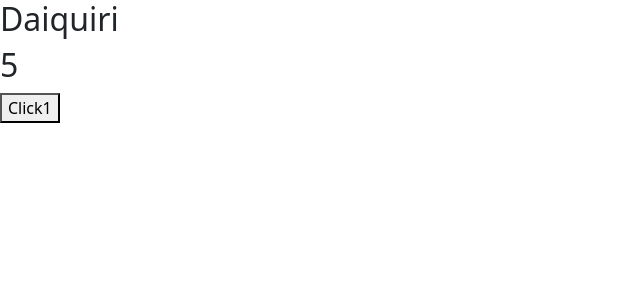
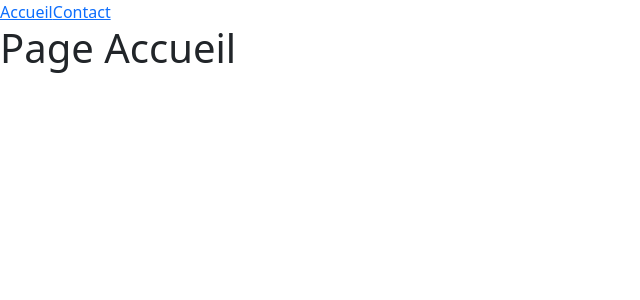
Before and after one commit to J2okiala/100-Crousti, a React (Vite) app: page / in a window 1280 px wide. Shown: the top 300 px of the page, without its empty margins (0-640 px from the left). Built offline with nearby package versions, Linux system fonts and the light colour scheme.

Commit message:
Mise en place de la navigation

```diff
--- a/package.json
+++ b/package.json
@@ -13,12 +13,14 @@
     "bootstrap": "^5.2.3",
     "react": "^19.1.0",
     "react-dom": "^19.1.0",
-    "react-icons": "^5.5.0"
+    "react-icons": "^5.5.0",
+    "react-router-dom": "^7.8.0"
   },
   "devDependencies": {
     "@eslint/js": "^9.25.0",
     "@types/react": "^19.1.2",
     "@types/react-dom": "^19.1.2",
+    "@types/react-router-dom": "^5.3.3",
     "@vitejs/plugin-react": "^4.4.1",
     "eslint": "^9.25.0",
     "eslint-plugin-react-hooks": "^5.2.0",
--- a/src/App.tsx
+++ b/src/App.tsx
@@ -1,32 +1,21 @@
-
-import { useState } from 'react';
+import { Routes, Route, Link } from "react-router-dom";
 import './App.css';
+import Home from "./pages/Home";
+import Contact from "./pages/Contact";
+import Navbar from "./components/Navbar/Navbar";
 
 
 function App() {
-  const [drink, setDrink] = useState({title: "Daiquiri", price: 5});
-
-  const handleClick =() => {
-    drink.price ++;
-    console.log(drink.price);
-
-    const drink2 = {...drink};
-    setDrink(drink2)// Créer un objet drink et le remplacé Utiliser le spred operator
-    console.log(drink2.price);
-  };
-
-        return (
-        <div>
-          <h2>{drink.title}</h2>
-          <h2>{drink.price}</h2>
-          <button onClick={handleClick} >Click1</button>
-        </div>
-    )
-
-
+    return (
+    <div>
+        <Navbar />
+        <Routes>
+          <Route path="/" element={<Home />} />
+          <Route path="/contact" element={<Contact />} />
+        </Routes>
+    </div>
+  )
 
 }
 
 export default App
-
-// Un composant react Menu (tu peux t'inspirer des menus de bootstrap)
--- a/src/components/ListGroup/ListGroup.module.css
+++ /dev/null
@@ -1,3 +0,0 @@
-.list-group{
-
-}
--- a/src/components/ListGroup/index.ts
+++ /dev/null
@@ -1,6 +0,0 @@
-import ListGroup from "./ListGroup";
-
-
-
-
-export default ListGroup
--- /dev/null
+++ b/src/components/Navbar/Navbar.tsx
@@ -0,0 +1,12 @@
+import { Link } from "react-router-dom"
+
+const Navbar = () => {
+    return(
+        <div className="flex space-x-4">
+            <Link to="/" className="hover:text-gray-300">Accueil</Link>
+            <Link to="/contact" className="hover:text-gray-300">Contact</Link>
+        </div>
+    )
+}
+
+export default Navbar
--- a/src/main.tsx
+++ b/src/main.tsx
@@ -1,10 +1,13 @@
 import { StrictMode } from 'react'
 import { createRoot } from 'react-dom/client'
+import { BrowserRouter } from "react-router-dom";
 import 'bootstrap/dist/css/bootstrap.css'
 import App from './App.tsx'
 
 createRoot(document.getElementById('root')!).render(
   <StrictMode>
-    <App />
+    <BrowserRouter>
+      <App />
+    </BrowserRouter>
   </StrictMode>,
 )
--- /dev/null
+++ b/src/pages/Contact.tsx
@@ -0,0 +1,7 @@
+export default function Contact(){
+    return(
+        <div>
+            <h1>Page Contact</h1>
+        </div>
+    )
+};
--- /dev/null
+++ b/src/pages/Home.tsx
@@ -0,0 +1,7 @@
+export default function Home(){
+    return(
+        <div>
+            <h1>Page Accueil</h1>
+        </div>
+    )
+};
```
Also changed, not shown: src/components/Alert.tsx (deleted, +0 -14 lines), src/components/ListGroup/ListGroup.tsx (deleted, +0 -39 lines), src/components/Message.tsx (deleted, +0 -11 lines), src/components/Navbar/index.ts (added), 2 other files (tests, documents, lock files or other folders).
